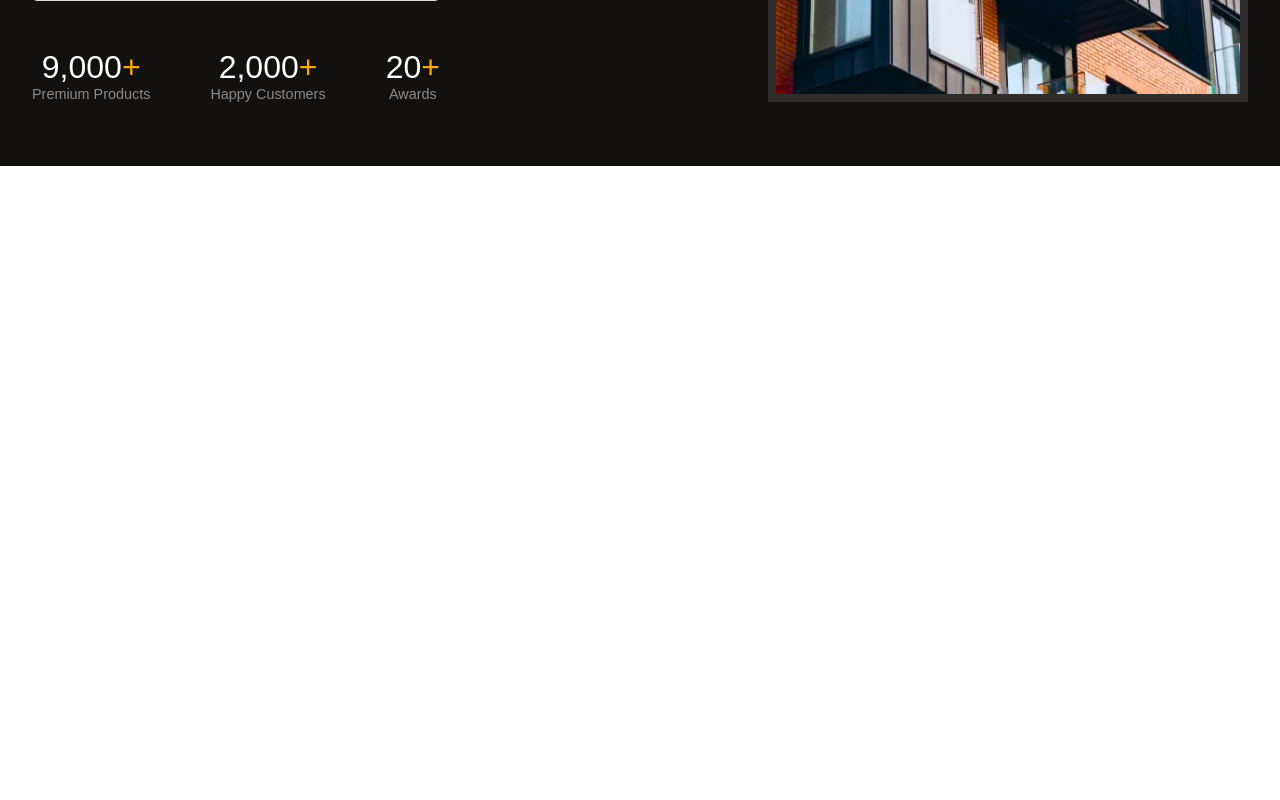
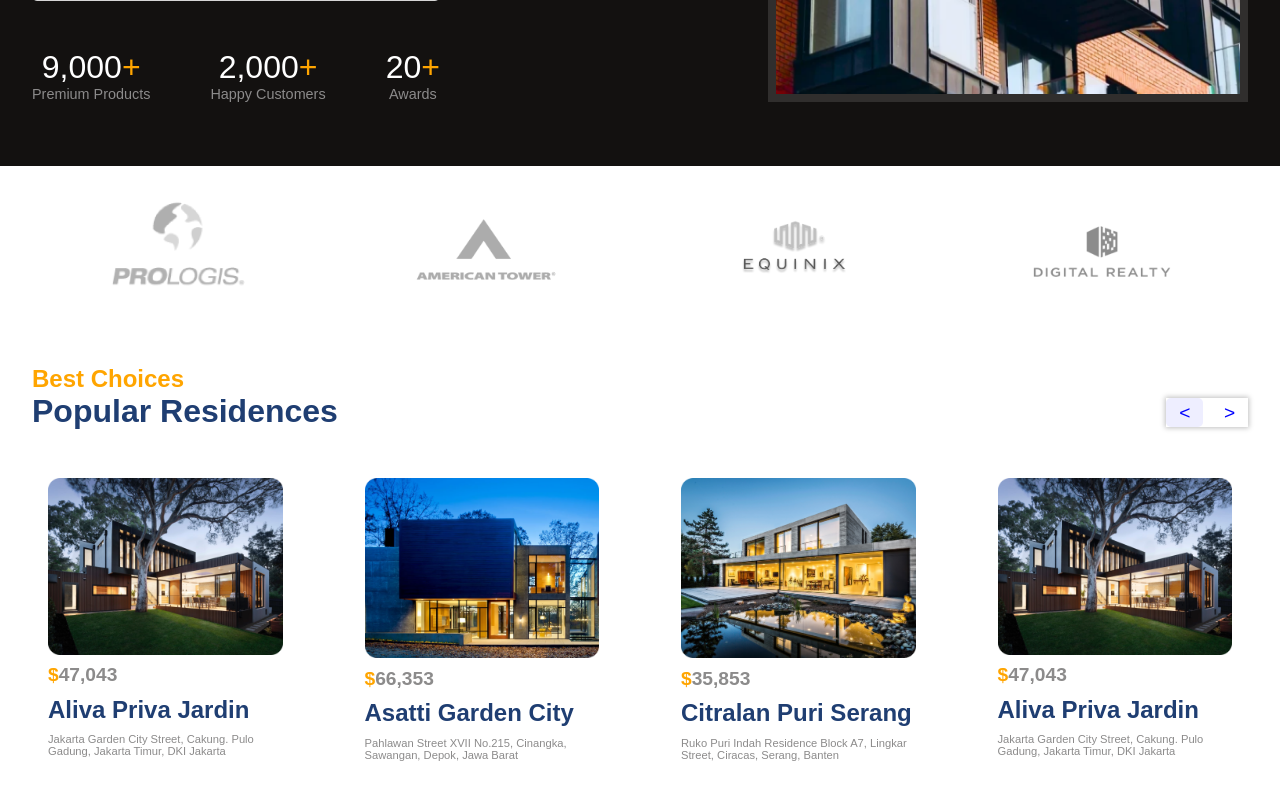
Before and after one commit to laslomcd/react-real-estate, a React (Vite) app: page / in a window 1280 px wide. Shown: the part 560-1360 px from the top of the page. Before the commit the page ends 800 px from the top, so only its background shows below. Built offline with nearby package versions, Linux system fonts and the light colour scheme.

Commit message:
working on more sections

```diff
--- a/src/App.jsx
+++ b/src/App.jsx
@@ -1,6 +1,9 @@
 import Header from "./components/Header/Header";
 import Hero from "./components/Hero/Hero";
+import Companies from "./components/Companies/Companies";
+import Residences from "./components/Residences/Residences";
 import './App.css'
+import Value from "./components/Value/Value";
 
 function App() {
   return (
@@ -10,7 +13,9 @@
         <Header />
         <Hero />
       </div>
-
+      <Companies />
+      <Residences />
+      <Value />
     </div>
   );
 }
--- a/src/components/Companies/Companies.css
+++ b/src/components/Companies/Companies.css
@@ -0,0 +1,8 @@
+.c-container {
+    justify-content: space-around;
+    gap: 1rem;
+}
+
+.c-container>img {
+    width: 9rem;
+}
--- a/src/components/Companies/Companies.jsx
+++ b/src/components/Companies/Companies.jsx
@@ -1,8 +1,16 @@
 import React from 'react'
+import './Companies.css'
 
 const Companies = () => {
   return (
-    <div>Companies</div>
+    <section className="c-wrapper">
+      <div className="paddings innerWidth flexCenter c-container">
+        <img src="./prologis.png" alt="" />
+        <img src="./tower.png" alt="" />
+        <img src="./equinix.png" alt="" />
+        <img src="./realty.png" alt="" />
+      </div>
+    </section>
   )
 }
 
--- /dev/null
+++ b/src/components/Residences/Residences.css
@@ -0,0 +1,47 @@
+.r-container {
+    overflow: hidden;
+    position: relative;
+}
+
+.r-head {
+    margin-bottom: 2rem;
+}
+
+.r-card {
+    gap: 0.6rem;
+    padding: 1rem;
+    border-radius: 10px;
+    max-width: max-content;
+    margin: auto;
+    transition: all 300ms ease-in-out;
+}
+
+.r-card>img {
+    width: 100%;
+    max-width: 15rem;
+}
+
+.r-card>:nth-child(2) {
+    font-size: 1.2rem;
+    font-weight: 600;
+}
+
+.r-card>:nth-child(3) {
+    font-size: 1.5rem;
+}
+
+.r-card>:nth-child(4) {
+    font-size: .7rem;
+    width: 15rem;
+}
+
+.r-card:hover {
+    scale: 1.025;
+    cursor: pointer;
+    background: linear-gradient(180deg, rgba(255,255,255,0) 0%, rgba(136,160,255,0.46) 217.91%);
+    box-shadow: 0 72px 49px -51px rgba(136, 160, 255, 0.21);
+}
+
+.swiper-horizontal {
+    overflow: visible;
+}
--- /dev/null
+++ b/src/components/Residences/Residences.jsx
@@ -0,0 +1,38 @@
+import React from 'react'
+import { Swiper, SwiperSlide } from 'swiper/react'
+import "swiper/css"
+import './Residences.css'
+import data from '../../utils/slider.json'
+import { sliderSettings } from '../../utils/common'
+import SliderButtons from './SliderButtons'
+
+const Residences = () => {
+  return (
+      <section className="r-wrapper">
+          <div className="paddings innerWidth r-container">
+              <div className="r-head flexColStart">
+                  <span className='orangeText'>Best Choices</span>
+                  <span className='primaryText'>Popular Residences</span>
+              </div>
+              <Swiper {...sliderSettings}>
+                  <SliderButtons />
+                  {data.map((card, index) => (
+                      <SwiperSlide key={index}>
+                          <div className="flexColStart r-card">
+                              <img src={card.image} alt="home" />
+                              <span className="secondaryText r-price">
+                                  <span style={{ color: "orange" }}>$</span>
+                                  <span>{card.price}</span>
+                              </span>
+                              <span className='primaryText'>{card.name}</span>
+                              <span className='secondaryText'>{card.detail}</span>
+                          </div>
+                      </SwiperSlide>
+                  ))}
+              </Swiper>
+          </div>
+    </section>
+  )
+}
+
+export default Residences
--- /dev/null
+++ b/src/components/Residences/SliderButtons.css
@@ -0,0 +1,24 @@
+.r-buttons {
+    position: absolute;
+    gap: 0.5rem;
+    top: -4rem;
+    right: 0;
+}
+
+.r-buttons button {
+    font-size: 1.2rem;
+    padding: 0.2rem 0.8rem;
+    color: blue;
+    border: none;
+    border-radius: 5px;
+    background-color: white;
+    cursor: pointer;
+}
+
+.r-buttons>:nth-child(1) {
+    background-color: #eeeeff;
+}
+
+.r-buttons:nth-child(2) {
+    box-shadow: 0 0 5px 1px rgba(0, 0, 0, 0.25);
+}
--- /dev/null
+++ b/src/components/Residences/SliderButtons.jsx
@@ -0,0 +1,15 @@
+import React from 'react'
+import { useSwiper } from 'swiper/react'
+import './SliderButtons.css'
+
+const SliderButtons = () => {
+    const swiper = useSwiper()
+  return (
+      <div className='flexCenter r-buttons'>
+          <button onClick={() => swiper.slidePrev()}>&lt;</button>
+          <button onClick={() => swiper.slideNext()}>&gt;</button>
+    </div>
+  )
+}
+
+export default SliderButtons
--- /dev/null
+++ b/src/components/Value/Value.jsx
@@ -0,0 +1,17 @@
+import React from 'react'
+import { Accordion, AccordionItem, AccordionItemHeading, AccordionItemButton, AccordionItemPanel, AccordionItemState } from 'react-accessible-accordion'
+import 'react-accessible-accordion/dist/fancy-example.css'
+import {MdOutlineArrowDropDown} from 'react-icons/md'
+import './Value.css'
+
+const Value = () => {
+  return (
+      <section className="v-wrapper">
+          <div className="paddings innerWidth flexCenter v-container">
+
+          </div>
+    </section>
+  )
+}
+
+export default Value
--- /dev/null
+++ b/src/utils/common.js
@@ -0,0 +1,18 @@
+export const sliderSettings = {
+    slidesPerView: 1,
+    spaceBetween: 50,
+    breakpoints: {
+        480: {
+            slidesPerView: 1,
+        },
+        600: {
+            slidesPerView: 2,
+        },
+        750: {
+            slidesPerView: 3
+        },
+        1100: {
+            slidesPerView: 4
+        }
+    }
+}
```
Also changed, not shown: src/components/Value/Value.css (added).
